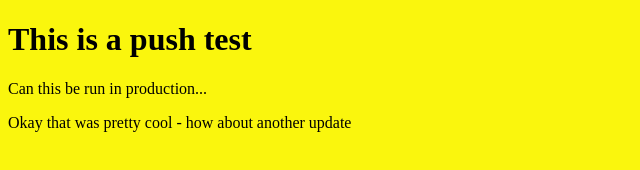
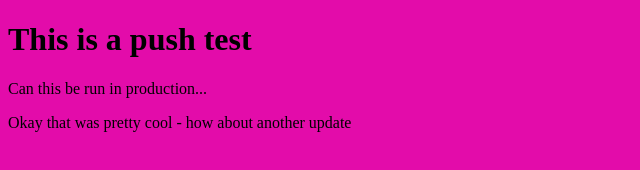
Before and after one commit to twestaus/scss-starter-template, a website built with Vite: page src/index.html in a window 1280 px wide. Shown: the whole page, without its empty margins (0-640 px from the left). Built offline with nearby package versions, Linux system fonts and the light colour scheme.

Commit message:
changed background to pink

```diff
--- a/src/sass/main.scss
+++ b/src/sass/main.scss
@@ -1,4 +1,4 @@
-$clr: rgb(250, 246, 13);
+$clr: rgb(227, 12, 170);
 
 body {
   background: $clr;
```
